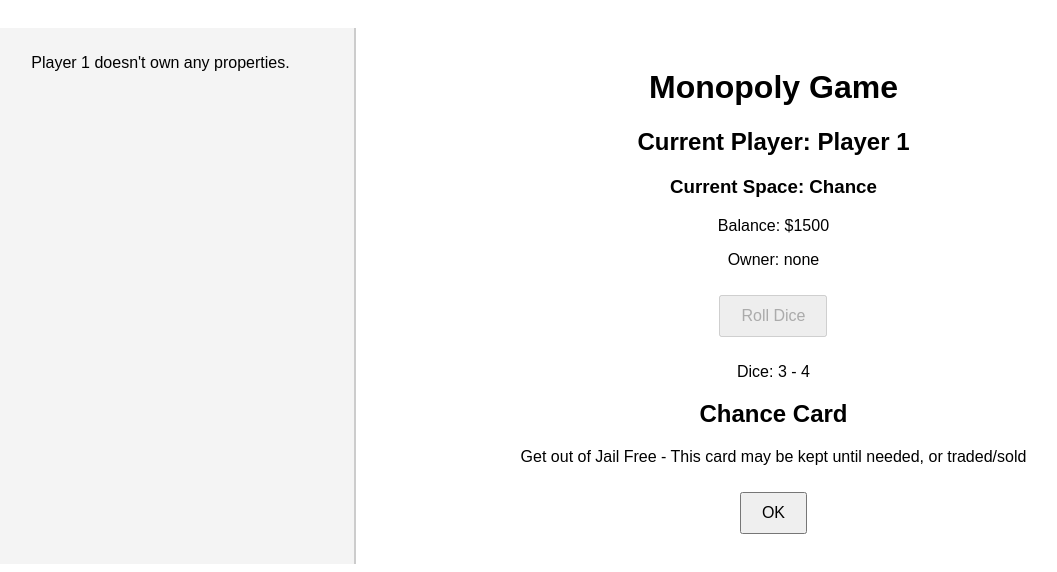
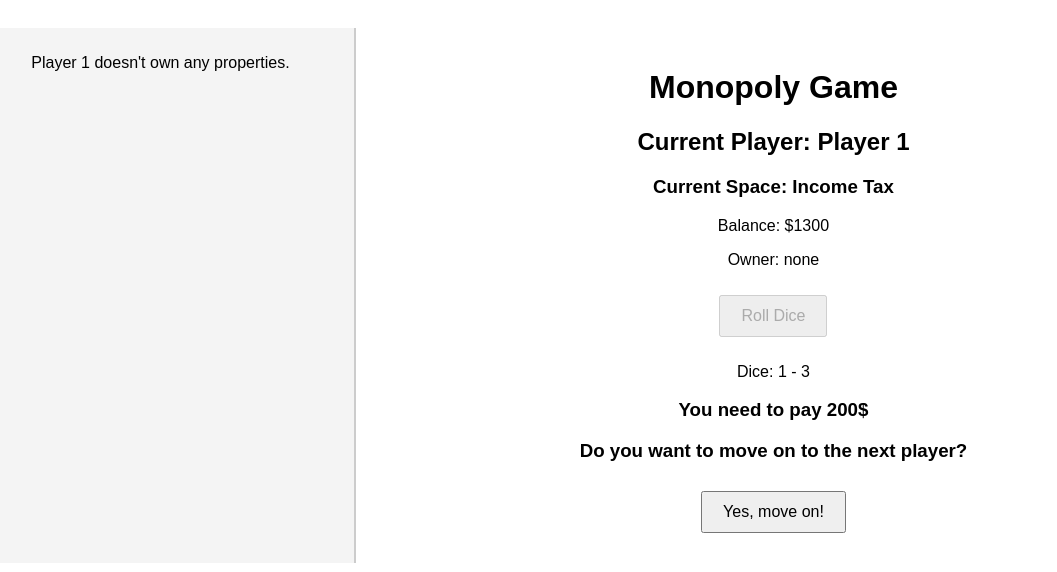
Before and after one commit to annawierzbik/MonopolyAssistant, a React (Create React App) app: page / in a window 1280 px wide. Both pictures are taken after a click on the button "Roll Dice". Shown: the top 572 px of the page, without its empty margins (61-1118 px from the left). Built offline with nearby package versions, Linux system fonts and the light colour scheme.

Commit message:
dodany tax

```diff
--- a/src/App.js
+++ b/src/App.js
@@ -26,6 +26,7 @@
   const [chanceCard, setChanceCard] = useState(null);
   const [jailDialog, setJailDialog] = useState(false);
   const [getOutOfJailDialog, setGetOutOfJailDialog] = useState(false);
+  const[taxDialog, setTaxDialog] = useState(false);
 
   const currentPlayer = players[currentPlayerIndex];
   const currentSpace = board[currentPlayer.position];
@@ -47,7 +48,8 @@
       setChanceDialog,
       setChanceCard,
       setJailDialog,
-      setGetOutOfJailDialog
+      setGetOutOfJailDialog,
+      setTaxDialog
     );
   };
 
@@ -124,6 +126,22 @@
 
         {chanceDialog && <ChanceDialog chanceCard={chanceCard} onClose={handleChanceClose} />}
 
+        {taxDialog && (
+          <div>
+            <h3>You need to pay {currentSpace.cost}$</h3>
+            <h3>Do you want to move on to the next player?</h3>
+            <button
+              onClick={() => {
+                console.log(`${currentPlayer.name} is moving on to the next player.`);
+                setTaxDialog(false);
+                nextPlayer();
+              }}
+            >
+              Yes, move on!
+            </button>
+          </div>
+        )}
+
         {jailDialog && (
           <div>
             <JailDialog />
@@ -153,7 +171,7 @@
           />
         )}
 
-        {skipDialog && isDiceDisabled && !purchaseDialog && !chanceDialog && !jailDialog &&(
+        {skipDialog && isDiceDisabled && !purchaseDialog && !chanceDialog && !jailDialog && !taxDialog &&(
           <div>
             <h3>Do you want to move on to the next player?</h3>
             <button
--- a/src/components/Dice.js
+++ b/src/components/Dice.js
@@ -5,7 +5,7 @@
 
   const roll = () => {
     //const rollResult = [Math.floor(Math.random() * 6) + 1, Math.floor(Math.random() * 6) + 1];
-    const rollResult = [3, 4];
+    const rollResult = [1, 3];
     setDice(rollResult);
     rollDice(rollResult);  // Przekazujemy wynik rzutu z powrotem do App.js
   };
--- a/src/components/Player.js
+++ b/src/components/Player.js
@@ -23,7 +23,7 @@
       return false;
     }
 
-    payRent(amount) {
+    pay(amount) {
       if (this.balance >= amount) {
         this.balance -= amount;
         return true;
@@ -31,7 +31,7 @@
       return false;
     }
 
-    getRent(amount){
+    get(amount){
       this.banace += amount;
     }
 
--- a/src/rollDice.js
+++ b/src/rollDice.js
@@ -13,7 +13,8 @@
   setChanceDialog,
   setChanceCard,
   setJailDialog,
-  setGetOutOfJailDialog
+  setGetOutOfJailDialog,
+  setTaxDialog
 ) => {
   const currentPlayer = players[currentPlayerIndex];
   const steps = diceResult[0] + diceResult[1];
@@ -50,23 +51,25 @@
     const rent = currentSpace.rent[0];
     console.log(`${currentPlayer.name} owes rent of ${rent} to ${owner.name}`);
 
-    if (!currentPlayer.payRent(rent)) {
+    if (!currentPlayer.pay(rent)) {
       console.log(`${currentPlayer.name} doesn't have enough money to pay rent.`);
       alert(`Not enough money to pay rent! ${currentPlayer.name} lost`);
     } else {
-      owner.getRent(rent);
+      owner.get(rent);
       console.log(`${currentPlayer.name} paid ${rent} in rent to ${owner.name}`);
       alert(`${currentPlayer.name} paid ${rent} in rent to ${owner.name}`);
     }
+    setSkipDialog(true);
 
-    setSkipDialog(true);
   } else if (currentSpace.type === "chance") {
-    const randomIndex = Math.random() < 0.5 ? 6 : 8;
+    //const randomIndex = Math.random() < 0.5 ? 6 : 8;
+    const randomIndex = 4;
     const drawnCard = chance[randomIndex]; // Draw a random Chance card
     console.log(`Chance card drawn: ${drawnCard.description}`);
     setChanceCard(drawnCard);
     setChanceDialog(true); // Show the Chance card dialog
     return;
+
   } else if (currentSpace.type === "go-to-jail") {
     console.log(`${currentPlayer.name} landed on Go to Jail. Moving to Jail...`);
     alert("Go to Jail");
@@ -74,6 +77,13 @@
     currentPlayer.position = 10; // Move player to Jail
     console.log(`${currentPlayer.name} is now in jail.`);
     setSkipDialog(true);
+  } else if (currentSpace.type === "tax"){
+    console.log(`${currentPlayer.name} landed on tax`);
+    const cost = currentSpace.cost;
+    setTaxDialog(true);
+    if(!currentPlayer.pay(cost)){
+      alert(`Not enough money to pay rent! ${currentPlayer.name} lost`);
+    }
   } else {
     console.log(`${currentPlayer.name} ends their turn.`);
     setSkipDialog(true);
```
